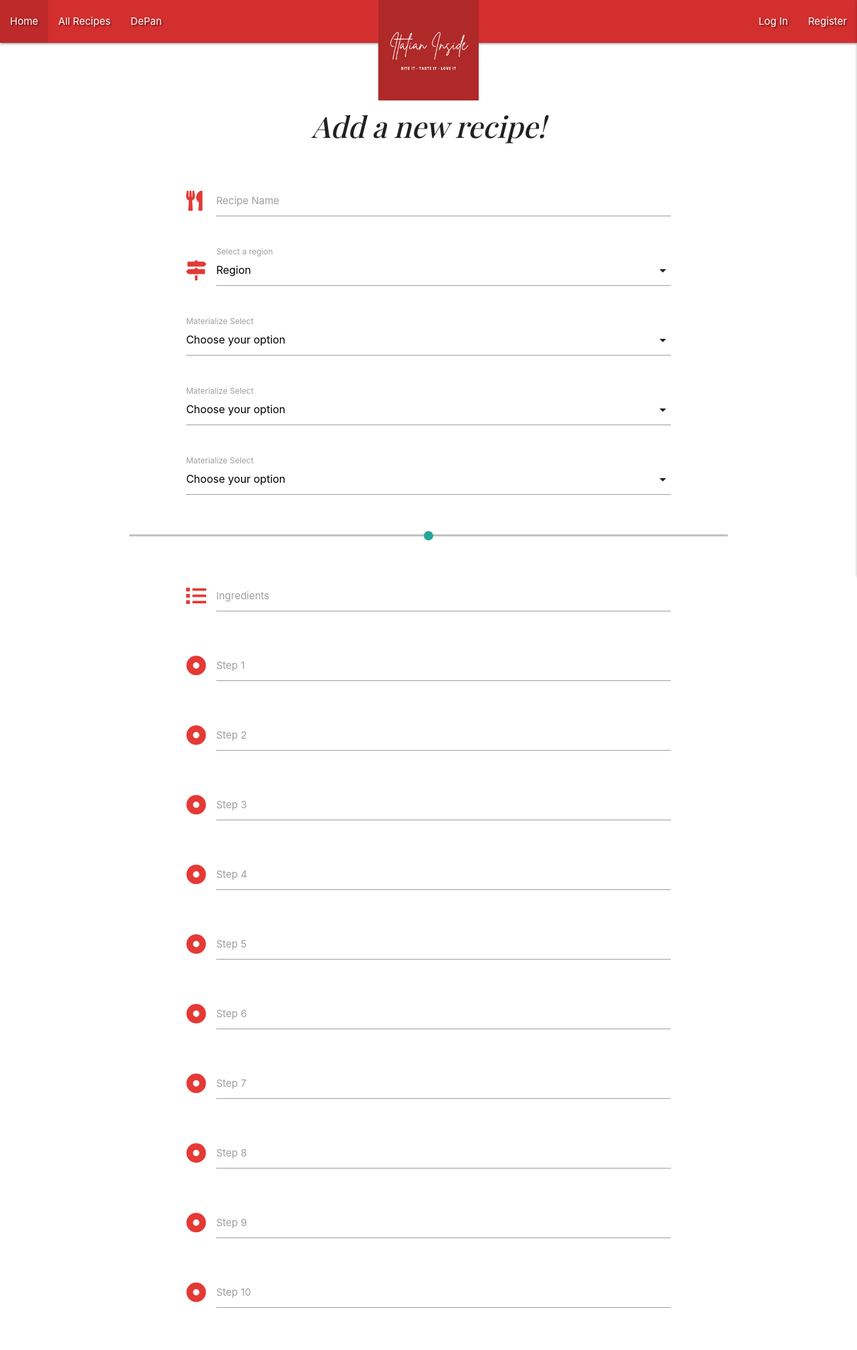
After one commit to FraL96/Italian_Inside_Milestone3, a Flask app: page /add_recipe in a window 1280 px wide. The commit adds this page. Shown: the whole page at 67% size. Run offline with Flask 2, Linux system fonts and the light colour scheme; data that the repository does not hold is empty; some libraries are stand-ins or nearby versions; some web fonts are replaced.

Commit message:
Add 'add_recipe' file and its form

```diff
--- a/app.py
+++ b/app.py
@@ -92,6 +92,12 @@ def logout():
     return redirect(url_for("login"))
 
 
+@app.route("/add_recipe")
+def add_recipe():
+    regions = mongo.db.regions.find().sort("region_name", 1)
+    return render_template("add_recipe.html", regions=regions)
+
+
 if __name__ == "__main__":
     app.run(host=os.environ.get("IP"),
             port=int(os.environ.get("PORT")),
--- a/static/css/style.css
+++ b/static/css/style.css
@@ -4,6 +4,14 @@
 /*-- general --*/
 .text-shadow {
     text-shadow: 2px 2px 2px rgba(0, 0, 0, 0.5);
+}
+
+.collapsible {
+    font-family: 'Roboto', sans-serif;
+}
+
+body {
+    overflow: scroll;
 }
 
 h3 {
--- a/static/js/script.js
+++ b/static/js/script.js
@@ -4,4 +4,5 @@ $(document).ready(function () {
     });
     $('.collapsible').collapsible();
     $('.tooltipped').tooltip();
+    $('select').formSelect();
 });
--- /dev/null
+++ b/templates/add_recipe.html
@@ -0,0 +1,186 @@
+{% extends "base.html" %}
+{% block content %}
+
+<h3 class="center-align">Add a new recipe!</h3>
+
+
+<div class="row">
+    <form class="col s12" method="POST" action="">
+
+        <!--Recipe name-->
+        <div class="row">
+            <div class="input-field col s12 m10 offset-m1">
+                <i class="fas fa-utensils prefix red-text text-darken-1"></i>
+                <input id="recipe_name" name="recipe_name" minlength="3" maxlength="50" type="text" class="validate"
+                    required>
+                <label for="recipe_name">Recipe Name</label>
+            </div>
+        </div>
+
+        <!--Region-->
+        <div class="row">
+            <div class="input-field col s12 m10 offset-m1">
+                <i class="fas fa-map-signs prefix red-text text-darken-1"></i>
+                <select id="region" name="region" class="validate" required>
+                    <option value="" disabled selected>Region</option>
+                    {% for region in regions %}
+                    <option value="{{ region.region_name }}">{{ region.region_name }}</option>
+                    {% endfor %}
+                </select>
+                <label for="region">Select a region</label>
+            </div>
+        </div>
+
+        <!--Category-->
+        <div class="row">
+            <div class="input-field col s12 m10 offset-m1">
+                <select>
+                    <option value="" disabled selected>Choose your option</option>
+                    <option value="1">Option 1</option>
+                    <option value="2">Option 2</option>
+                    <option value="3">Option 3</option>
+                </select>
+                <label>Materialize Select</label>
+            </div>
+        </div>
+
+        <!--Type-->
+        <div class="row">
+            <div class="input-field col s12 m10 offset-m1">
+                <select>
+                    <option value="" disabled selected>Choose your option</option>
+                    <option value="1">Option 1</option>
+                    <option value="2">Option 2</option>
+                    <option value="3">Option 3</option>
+                </select>
+                <label>Materialize Select</label>
+            </div>
+        </div>
+
+        <!--Difficulty-->
+        <div class="row">
+            <div class="input-field col s12 m10 offset-m1">
+                <select>
+                    <option value="" disabled selected>Choose your option</option>
+                    <option value="1">Option 1</option>
+                    <option value="2">Option 2</option>
+                    <option value="3">Option 3</option>
+                </select>
+                <label>Materialize Select</label>
+            </div>
+        </div>
+
+        <!--Quantity-->
+        <div class="row">
+            <form action="#">
+                <p class="range-field">
+                    <input type="range" id="test5" min="0" max="100" />
+                </p>
+            </form>
+        </div>
+
+        <!--Ingredients-->
+        <div class="row">
+            <div class="input-field col s12 m10 offset-m1">
+                <i class="fas fa-list prefix red-text text-darken-1"></i>
+                <input id="ingredients" name="ingredients" minlength="5" maxlength="200" type="text" class="validate"
+                    required>
+                <label for="ingredients">Ingredients</label>
+            </div>
+        </div>
+
+        <!--Step 1-->
+        <div class="row">
+            <div class="input-field col s12 m10 offset-m1">
+                <i class="fas fa-dot-circle prefix red-text text-darken-1"></i>
+                <input id="step_1" name="step_1" minlength="5" maxlength="500" type="text" class="validate" required>
+                <label for="step_1">Step 1</label>
+            </div>
+        </div>
+
+        <!--Step 2-->
+        <div class="row">
+            <div class="input-field col s12 m10 offset-m1">
+                <i class="fas fa-dot-circle prefix red-text text-darken-1"></i>
+                <input id="step_2" name="step_2" minlength="5" maxlength="500" type="text" class="validate">
+                <label for="step_2">Step 2</label>
+            </div>
+        </div>
+
+        <!--Step 3-->
+        <div class="row">
+            <div class="input-field col s12 m10 offset-m1">
+                <i class="fas fa-dot-circle prefix red-text text-darken-1"></i>
+                <input id="step_3" name="step_3" minlength="5" maxlength="500" type="text" class="validate">
+                <label for="step_3">Step 3</label>
+            </div>
+        </div>
+
+        <!--Step 4-->
+        <div class="row">
+            <div class="input-field col s12 m10 offset-m1">
+                <i class="fas fa-dot-circle prefix red-text text-darken-1"></i>
+                <input id="step_4" name="step_4" minlength="5" maxlength="500" type="text" class="validate">
+                <label for="step_4">Step 4</label>
+            </div>
+        </div>
+
+        <!--Step 5-->
+        <div class="row">
+            <div class="input-field col s12 m10 offset-m1">
+                <i class="fas fa-dot-circle prefix red-text text-darken-1"></i>
+                <input id="step_5" name="step_5" minlength="5" maxlength="500" type="text" class="validate">
+                <label for="step_5">Step 5</label>
+            </div>
+        </div>
+
+        <!--Step 6-->
+        <div class="row">
+            <div class="input-field col s12 m10 offset-m1">
+                <i class="fas fa-dot-circle prefix red-text text-darken-1"></i>
+                <input id="step_6" name="step_6" minlength="5" maxlength="500" type="text" class="validate">
+                <label for="step_6">Step 6</label>
+            </div>
+        </div>
+
+        <!--Step 7-->
+        <div class="row">
+            <div class="input-field col s12 m10 offset-m1">
+                <i class="fas fa-dot-circle prefix red-text text-darken-1"></i>
+                <input id="step_7" name="step_7" minlength="5" maxlength="500" type="text" class="validate">
+                <label for="step_7">Step 7</label>
+            </div>
+        </div>
+
+        <!--Step 8-->
+        <div class="row">
+            <div class="input-field col s12 m10 offset-m1">
+                <i class="fas fa-dot-circle prefix red-text text-darken-1"></i>
+                <input id="step_8" name="step_8" minlength="5" maxlength="500" type="text" class="validate">
+                <label for="step_8">Step 8</label>
+            </div>
+        </div>
+
+        <!--Step 9-->
+        <div class="row">
+            <div class="input-field col s12 m10 offset-m1">
+                <i class="fas fa-dot-circle prefix red-text text-darken-1"></i>
+                <input id="step_9" name="step_9" minlength="5" maxlength="500" type="text" class="validate">
+                <label for="step_9">Step 9</label>
+            </div>
+        </div>
+
+        <!--Step 10-->
+        <div class="row">
+            <div class="input-field col s12 m10 offset-m1">
+                <i class="fas fa-dot-circle prefix red-text text-darken-1"></i>
+                <input id="step_10" name="step_10" minlength="5" maxlength="500" type="text" class="validate">
+                <label for="step_10">Step 10</label>
+            </div>
+        </div>
+
+
+    </form>
+</div>
+
+{% endblock %}
--- a/templates/profile.html
+++ b/templates/profile.html
@@ -25,4 +25,9 @@
     </div>
 </div>
 
+<div class="center-align">
+    <a class="waves-effect waves-light btn-large red darken-2" href="{{ url_for('add_recipe') }}">Add a new recipe!</a>
+</div>
+
+
 {% endblock %}
```
Also changed, not shown: templates/all_recipes.html (+8 -2 lines).
